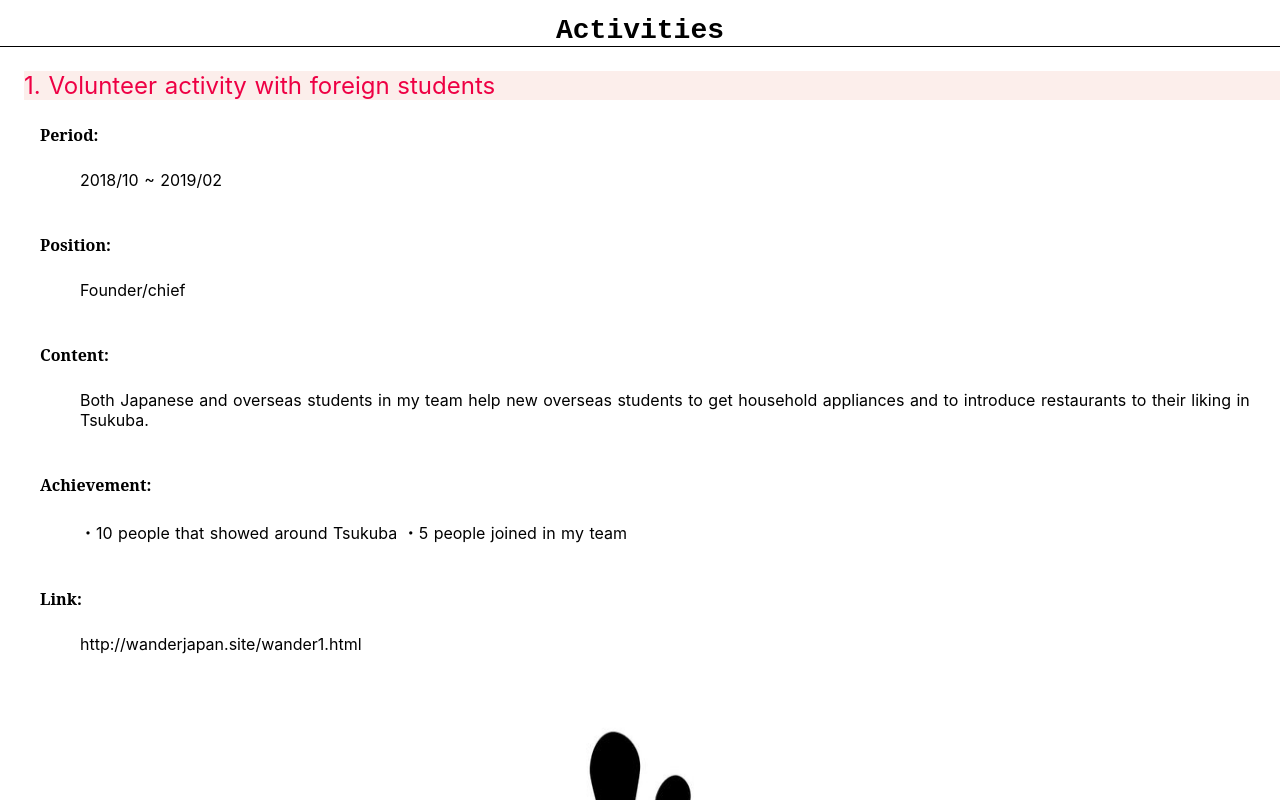
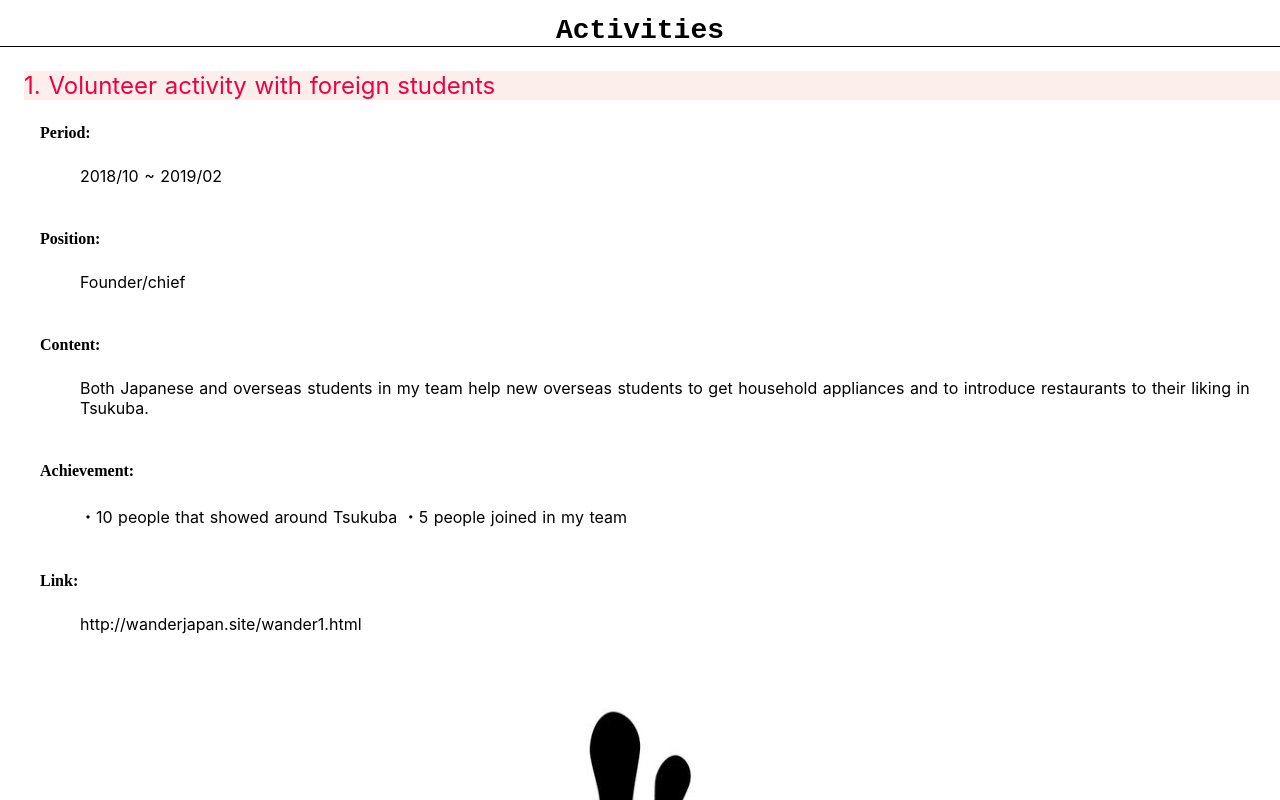
Before and after one commit to wakkihaya/wakki_portfolio, a Nuxt app: page / in a window 1280 px wide. Shown: the part 2220-3020 px from the top of the page. Built offline with nearby package versions, Linux system fonts and the light colour scheme.

Commit message:
font変更

```diff
--- a/assets/sass/main.scss
+++ b/assets/sass/main.scss
@@ -165,7 +165,7 @@ $content_act_fontfamily: "serif";
   margin-bottom: 10vh;
   .content_title{
       margin:3vh 0 3vh 5vh;
-      font-family:$content_act_fontfamily;
+      font-family:$content_fontfamily;
       font-weight:bold;
   }
   p{
```
